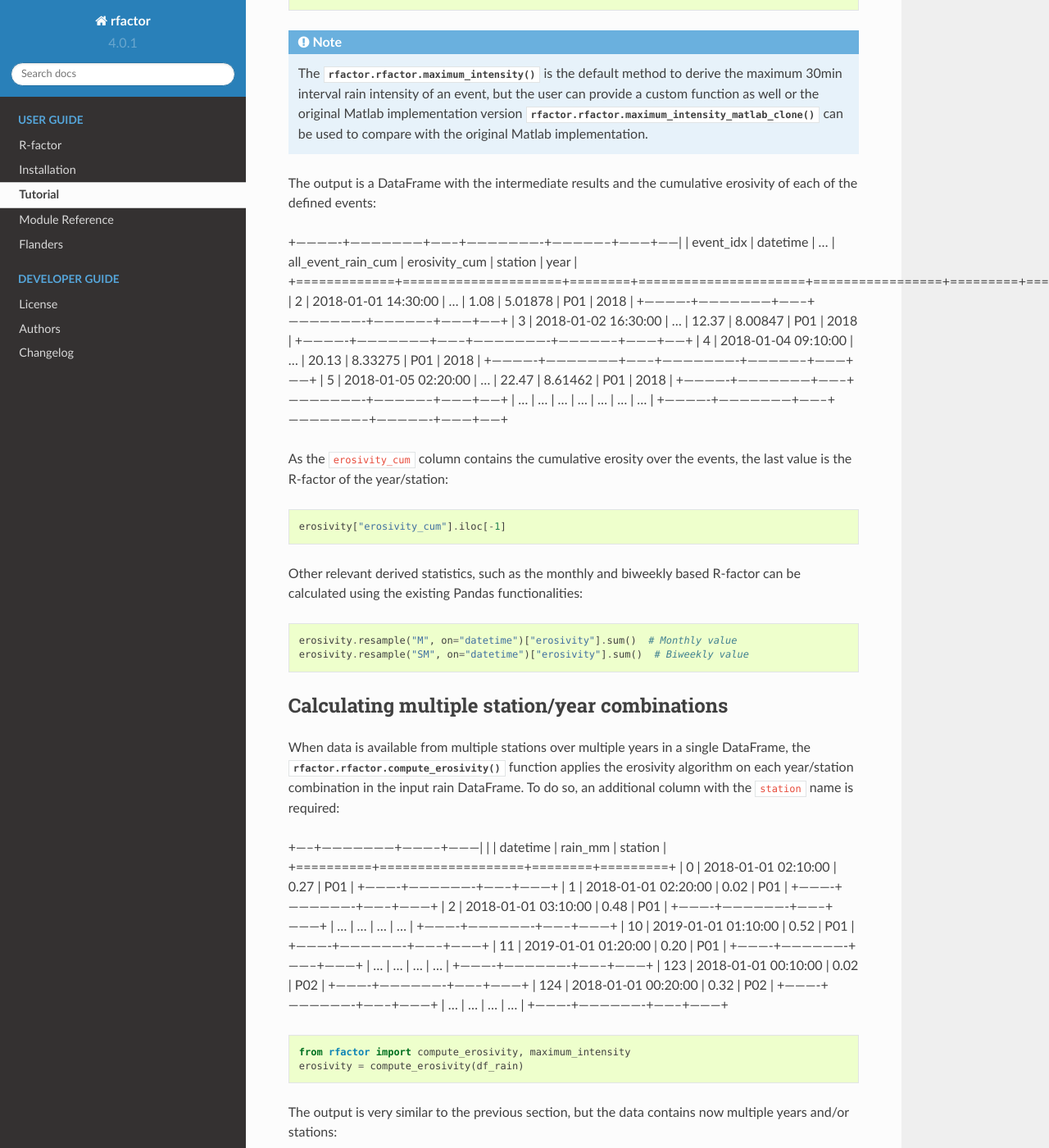
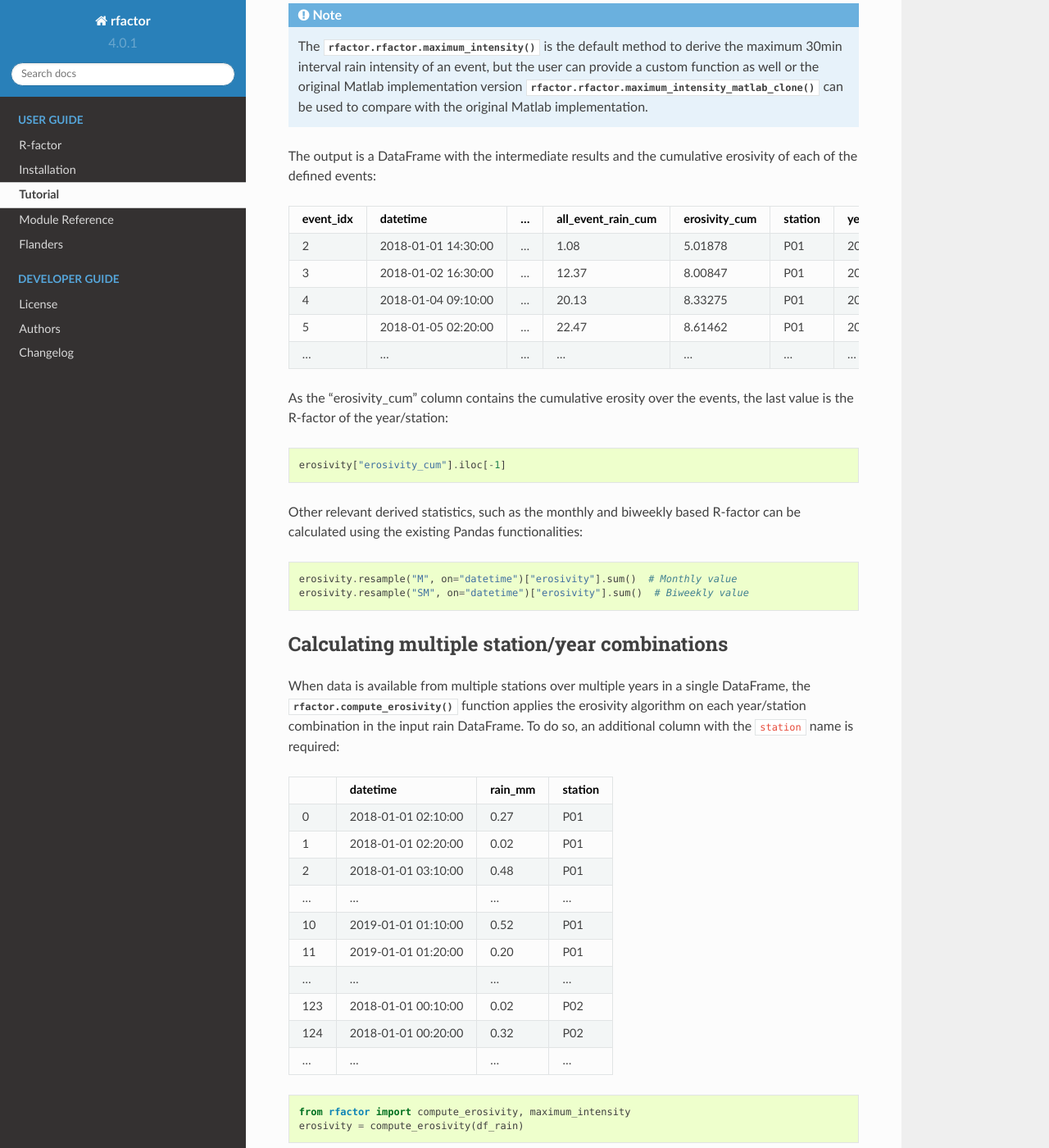
Before and after one commit to watem-sedem/rfactor, a Sphinx documentation site: the page built from docs/get-started.rst, in a window 1280 px wide and 1400 px high, scrolled down 920 px. Shown: the whole window at 82% size. Built offline with Sphinx 7.4.7 and the Read the Docs theme 2.0.0, drawn with Linux system fonts in a browser that asks for light colours; some of the changed text lies outside the part shown.

Commit message:
Fix rst syntax errors on tables

```diff
--- a/docs/get-started.rst
+++ b/docs/get-started.rst
@@ -14,23 +14,23 @@ From 10' rain data to EI for a single station/year
 The input of the erosivity algorithm is a rainfall time series with a 10' resolution as a Pandas DataFrame, e.g.
 
 +-----+---------------------+-----------+
-|     | datetime            | rain_mm   |
-+==========+===================+========+
+| idx | datetime            | rain_mm   |
++=====+=====================+===========+
 |  0  | 2018-01-01 02:10:00 |      0.27 |
-+----------+-------------------+--------+
++-----+---------------------+-----------+
 |  1  | 2018-01-01 02:20:00 |      0.02 |
-+----------+-------------------+--------+
++-----+---------------------+-----------+
 |  2  | 2018-01-01 03:10:00 |      0.48 |
-+----------+-------------------+--------+
++-----+---------------------+-----------+
 | ... | ...                 | ...       |
 +-----+---------------------+-----------+
 
 The data can be derived from any source and contain more columns (e.g. the measurement station identifier),
-but the ``datetime``and ``rain_mm`` are required to apply the erosivity algorithm. The data should contain data of a
+but the ``datetime`` and ``rain_mm`` are required to apply the erosivity algorithm. The data should contain data of a
 single year and single station (see further to calculate multiple stations together.
 
 Erosivity (EI30-values) for a single station/year combination can be computed (make sure to activating the conda
-environment, ``conda activate rfactor``). The :func:`rfactor.rfactor.compute_erosivity`` function applies the algorithm
+environment, ``conda activate rfactor``). The :func:`rfactor.compute_erosivity`` function applies the algorithm
 to a DataFrame containing data for a single station/year, e.g. for the data in DataFrame ``df_rain``.
 
 .. code-block:: python
@@ -47,7 +47,7 @@ to a DataFrame containing data for a single station/year, e.g. for the data in D
 
 The output is a DataFrame with the intermediate results and the cumulative erosivity of each of the defined events:
 
-+-------------+---------------------+--------+----------------------+-----------------+---------+------|
++-------------+---------------------+--------+----------------------+-----------------+---------+------+
 |   event_idx | datetime            |   ...  |   all_event_rain_cum |   erosivity_cum | station | year |
 +=============+=====================+========+======================+=================+=========+======+
 |           2 | 2018-01-01 14:30:00 |   ...  |                 1.08 |         5.01878 |   P01   | 2018 |
@@ -59,10 +59,10 @@ The output is a DataFrame with the intermediate results and the cumulative erosi
 |           5 | 2018-01-05 02:20:00 |   ...  |                22.47 |         8.61462 |   P01   | 2018 |
 +-------------+---------------------+--------+----------------------+-----------------+---------+------+
 |         ... | ...                 |   ...  |                ...   |        ...      |   ...   | ...  |
-+-------------+---------------------+--------+-----------------------+----------------+---------+------+
++-------------+---------------------+--------+----------------------+-----------------+---------+------+
 
 
-As the ``erosivity_cum`` column contains the cumulative erosity over the events, the last value is the R-factor of
+As the "erosivity_cum" column contains the cumulative erosity over the events, the last value is the R-factor of
 the year/station:
 
 .. code-block:: python
@@ -82,33 +82,33 @@ Calculating multiple station/year combinations
 ----------------------------------------------
 
 When data is available from multiple stations over multiple years in a single DataFrame,
-the :func:`rfactor.rfactor.compute_erosivity` function applies the erosivity algorithm on each
+the :func:`rfactor.compute_erosivity` function applies the erosivity algorithm on each
 year/station combination in the input rain DataFrame. To do so, an
 additional column with the ``station`` name is required:
 
-+-----+---------------------+-----------+---------|
++-----+---------------------+-----------+---------+
 |     | datetime            | rain_mm   | station |
-+==========+===================+========+=========+
++=====+=====================+===========+=========+
 |  0  | 2018-01-01 02:10:00 |      0.27 |   P01   |
-+----------+-------------------+--------+---------+
++-----+---------------------+-----------+---------+
 |  1  | 2018-01-01 02:20:00 |      0.02 |   P01   |
-+----------+-------------------+--------+---------+
++-----+---------------------+-----------+---------+
 |  2  | 2018-01-01 03:10:00 |      0.48 |   P01   |
-+----------+-------------------+--------+---------+
++-----+---------------------+-----------+---------+
 | ... |       ...           |     ...   |   ...   |
-+----------+-------------------+--------+---------+
++-----+---------------------+-----------+---------+
 |  10 | 2019-01-01 01:10:00 |      0.52 |   P01   |
-+----------+-------------------+--------+---------+
++-----+---------------------+-----------+---------+
 |  11 | 2019-01-01 01:20:00 |      0.20 |   P01   |
-+----------+-------------------+--------+---------+
++-----+---------------------+-----------+---------+
 | ... |       ...           |     ...   |   ...   |
-+----------+-------------------+--------+---------+
++-----+---------------------+-----------+---------+
 | 123 | 2018-01-01 00:10:00 |      0.02 |   P02   |
-+----------+-------------------+--------+---------+
++-----+---------------------+-----------+---------+
 | 124 | 2018-01-01 00:20:00 |      0.32 |   P02   |
-+----------+-------------------+--------+---------+
++-----+---------------------+-----------+---------+
 | ... |       ...           |     ...   |   ...   |
-+----------+-------------------+--------+---------+
++-----+---------------------+-----------+---------+
 
 
 .. code-block:: python
@@ -118,7 +118,7 @@ additional column with the ``station`` name is required:
 
 The output is very similar to the previous section, but the data contains now multiple years and/or stations:
 
-+-------------+---------------------+--------+----------------------+-----------------+---------+------|
++-------------+---------------------+--------+----------------------+-----------------+---------+------+
 |   event_idx | datetime            |   ...  |   all_event_rain_cum |   erosivity_cum | station | year |
 +=============+=====================+========+======================+=================+=========+======+
 |           2 | 2018-01-01 14:30:00 |   ...  |                 1.08 |         5.01878 |   P01   | 2018 |
@@ -126,13 +126,13 @@ The output is very similar to the previous section, but the data contains now mu
 |           3 | 2018-01-02 16:30:00 |   ...  |                12.37 |         8.00847 |   P01   | 2018 |
 +-------------+---------------------+--------+----------------------+-----------------+---------+------+
 |         ... | ...                 |   ...  |                ...   |        ...      |   ...   | ...  |
-+-------------+---------------------+--------+-----------------------+----------------+---------+------+
++-------------+---------------------+--------+----------------------+-----------------+---------+------+
 |           1 | 2019-01-04 09:10:00 |   ...  |                20.13 |         8.33275 |   P01   | 2019 |
 +-------------+---------------------+--------+----------------------+-----------------+---------+------+
 |           2 | 2019-01-05 02:20:00 |   ...  |                22.47 |         8.61462 |   P01   | 2019 |
 +-------------+---------------------+--------+----------------------+-----------------+---------+------+
 |         ... | ...                 |   ...  |                ...   |        ...      |   ...   | ...  |
-+-------------+---------------------+--------+-----------------------+----------------+---------+------+
++-------------+---------------------+--------+----------------------+-----------------+---------+------+
 
 To derive the R-factor for each year/station in the data set, one can use the existing Pandas functionalities:
 
```
